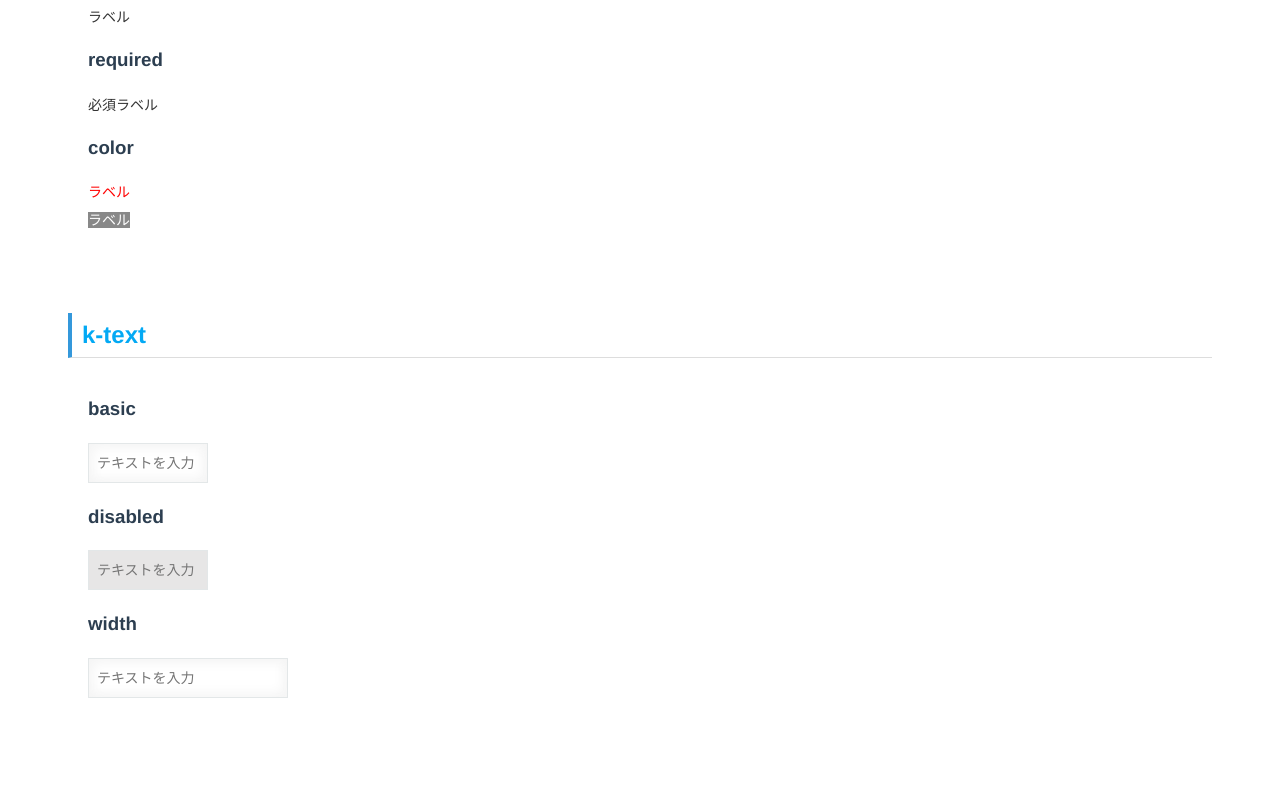
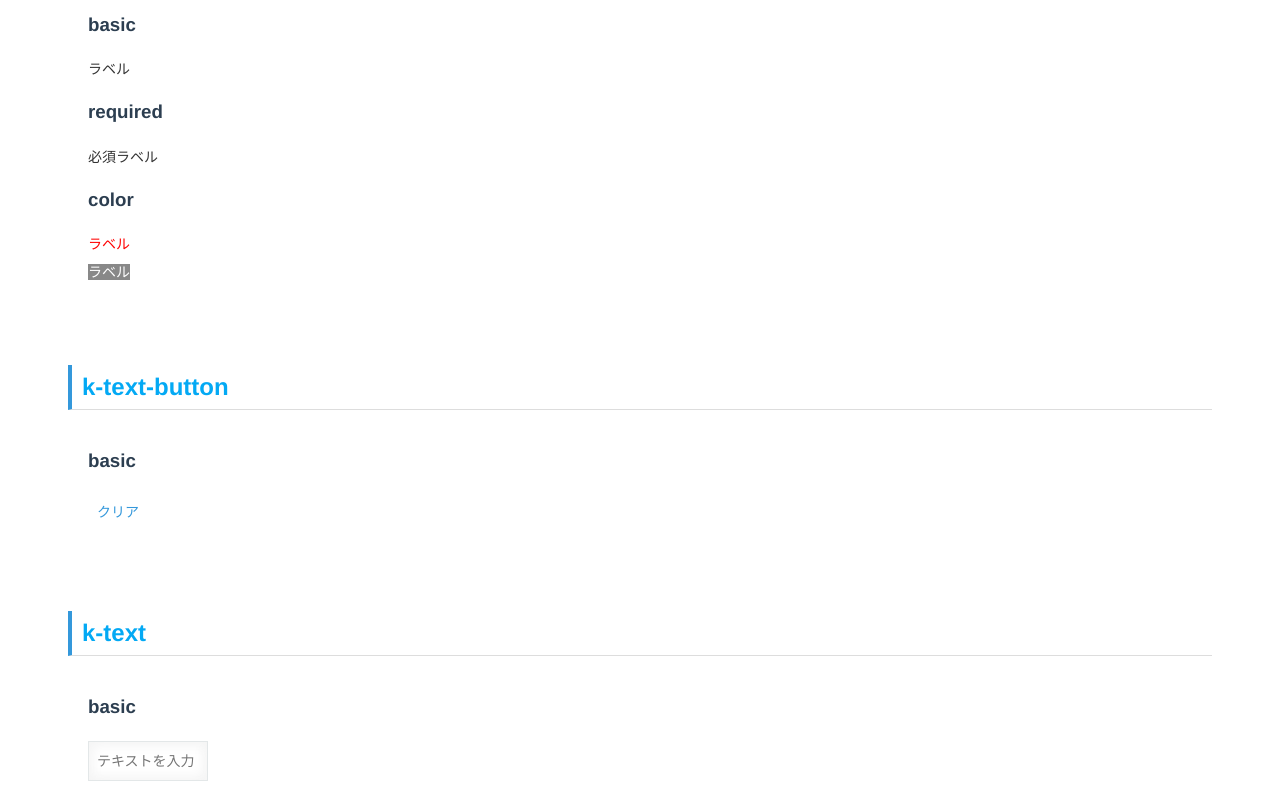
Before and after one commit to mid0111/kintone-vue-component, a Vue app: page / in a window 1280 px wide. Shown: the part 1751-2548 px from the top of the page. Before the commit the page ends 2493 px from the top, so only its background shows below. Built offline with nearby package versions, Linux system fonts and the light colour scheme.

Commit message:
テキストボタンのデモを追加

```diff
--- a/src/App.vue
+++ b/src/App.vue
@@ -19,6 +19,9 @@
       <component-title title="k-label" />
       <k-label-demo />
 
+      <component-title title="k-text-button" />
+      <k-text-button-demo />
+
       <component-title title="k-text" />
       <k-text-demo />
     </div>
@@ -34,6 +37,7 @@ import KDropdownDemo from './demo/KDropdownDemo.vue';
 import KIconButtonDemo from './demo/KIconButtonDemo.vue';
 import KLabelDemo from './demo/KLabelDemo.vue';
 import KTextDemo from './demo/KTextDemo.vue';
+import KTextButtonDemo from './demo/KTextButtonDemo.vue';
 
 export default {
   name: 'App',
@@ -45,6 +49,7 @@ export default {
     KDropdownDemo,
     KIconButtonDemo,
     KLabelDemo,
+    KTextButtonDemo,
     KTextDemo
   },
 
@@ -55,6 +60,8 @@ export default {
         'k-dialog',
         'k-dropdown',
         'k-icon-button',
+        'k-label',
+        'k-text-button',
         'k-text'
       ]
     };
--- a/src/components/KTextButton.vue
+++ b/src/components/KTextButton.vue
@@ -9,8 +9,7 @@ import { Component, Prop, Vue } from 'vue-property-decorator';
 
 @Component
 export default class KTextButton extends Vue {
-  @Prop()
-  private text = '';
+  @Prop({ default: '' }) text?: string;
 
   private onClick() {
     this.$emit('click');
@@ -28,4 +27,7 @@ export default class KTextButton extends Vue {
   padding: 0 8px;
   border: 1px solid transparent;
 }
+.k-text-button:focus {
+  outline: none;
+}
 </style>
--- /dev/null
+++ b/src/demo/KTextButtonDemo.vue
@@ -0,0 +1,22 @@
+<template>
+  <div class="components">
+    <h3>basic</h3>
+    <k-text-button text="クリア" @click="onClick" />
+  </div>
+</template>
+
+<script>
+import KTextButton from '../components/KTextButton.vue';
+
+export default {
+  components: {
+    KTextButton
+  },
+
+  methods: {
+    onClick() {
+      alert('クリック');
+    }
+  }
+};
+</script>
```
Also changed, not shown: 7 other files (tests, documents, lock files or other folders).
